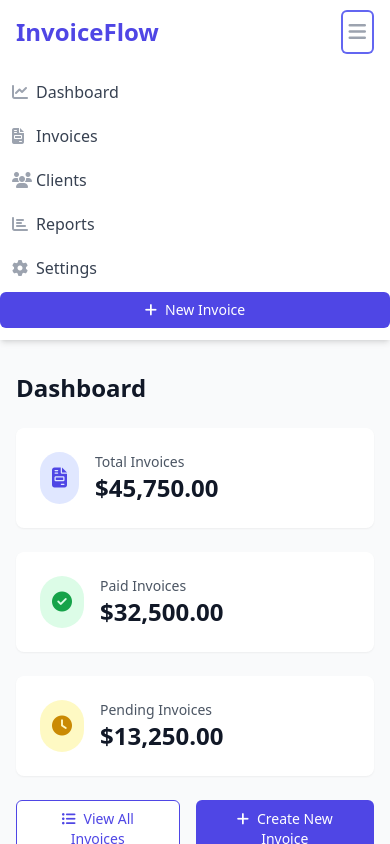
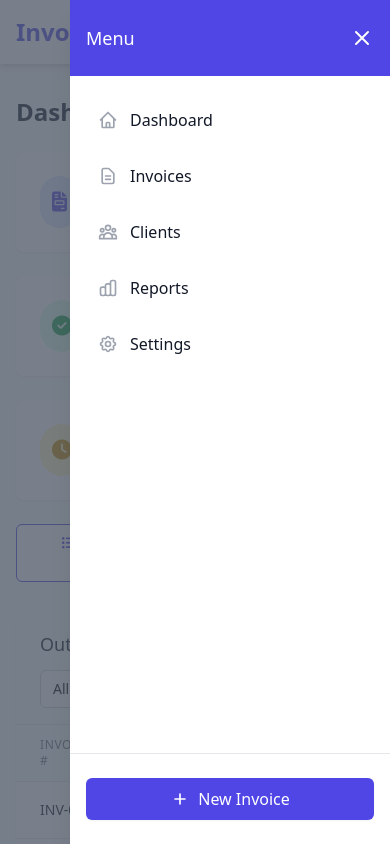
Before and after one commit to dmf-tech/invoice_management, a plain HTML site: page index.html in a window 390 px wide. Both pictures are taken after a click on the button "Open main menu". Shown: the top 844 px of the page. Drawn offline with nearby package versions, Linux system fonts and the light colour scheme.

Commit message:
Refactor mobile menu implementation for improved responsiveness and user experience. Replace existing menu structure with a sliding panel that overlays the content, enhancing visibility and accessibility. Add functionality to close the menu when clicking outside or pressing the escape key, ensuring a seamless interaction.

```diff
--- a/index.html
+++ b/index.html
@@ -66,32 +66,63 @@
         </div>
 
         <!-- Mobile menu -->
-        <div class="sm:hidden hidden" id="mobile-menu">
-            <div class="pt-2 pb-3 space-y-1">
-                <a href="#" class="flex items-center px-3 py-2 rounded-md text-base font-medium text-gray-700 hover:text-gray-900 hover:bg-gray-50" onclick="handleNavClick(event, 'Dashboard')">
-                    <i class="fas fa-chart-line w-6 text-gray-400"></i>
+        <div id="mobileMenu" class="fixed inset-0 bg-gray-600 bg-opacity-75 z-50 hidden transition-opacity duration-300 ease-in-out">
+            <div class="fixed inset-y-0 right-0 max-w-xs w-full bg-white shadow-xl transform transition-transform duration-300 ease-in-out translate-x-full">
+                <div class="h-full flex flex-col">
+                    <div class="px-4 py-6 bg-indigo-600">
+                        <div class="flex items-center justify-between">
+                            <h2 class="text-lg font-medium text-white">Menu</h2>
+                            <button onclick="toggleMobileMenu()" class="text-white hover:text-gray-200 focus:outline-none">
+                                <svg class="h-6 w-6" fill="none" stroke="currentColor" viewBox="0 0 24 24">
+                                    <path stroke-linecap="round" stroke-linejoin="round" stroke-width="2" d="M6 18L18 6M6 6l12 12"></path>
+                                </svg>
+                            </button>
+                        </div>
+                    </div>
+                    <div class="flex-1 px-4 py-6 overflow-y-auto">
+                        <nav class="space-y-4">
+                            <a href="#" class="flex items-center px-3 py-2 rounded-md text-base font-medium text-gray-900 hover:bg-gray-50 hover:text-indigo-600 transition-colors duration-200">
+                                <svg class="w-5 h-5 mr-3 text-gray-400" fill="none" stroke="currentColor" viewBox="0 0 24 24">
+                                    <path stroke-linecap="round" stroke-linejoin="round" stroke-width="2" d="M3 12l2-2m0 0l7-7 7 7M5 10v10a1 1 0 001 1h3m10-11l2 2m-2-2v10a1 1 0 01-1 1h-3m-6 0a1 1 0 001-1v-4a1 1 0 011-1h2a1 1 0 011 1v4a1 1 0 001 1m-6 0h6"></path>
+                                </svg>
                                 Dashboard
                             </a>
-                <a href="#" class="flex items-center px-3 py-2 rounded-md text-base font-medium text-gray-700 hover:text-gray-900 hover:bg-gray-50" onclick="handleNavClick(event, 'Invoices')">
-                    <i class="fas fa-file-invoice w-6 text-gray-400"></i>
+                            <a href="#" class="flex items-center px-3 py-2 rounded-md text-base font-medium text-gray-900 hover:bg-gray-50 hover:text-indigo-600 transition-colors duration-200">
+                                <svg class="w-5 h-5 mr-3 text-gray-400" fill="none" stroke="currentColor" viewBox="0 0 24 24">
+                                    <path stroke-linecap="round" stroke-linejoin="round" stroke-width="2" d="M9 12h6m-6 4h6m2 5H7a2 2 0 01-2-2V5a2 2 0 012-2h5.586a1 1 0 01.707.293l5.414 5.414a1 1 0 01.293.707V19a2 2 0 01-2 2z"></path>
+                                </svg>
                                 Invoices
                             </a>
-                <a href="#" class="flex items-center px-3 py-2 rounded-md text-base font-medium text-gray-700 hover:text-gray-900 hover:bg-gray-50" onclick="handleNavClick(event, 'Clients')">
-                    <i class="fas fa-users w-6 text-gray-400"></i>
+                            <a href="#" class="flex items-center px-3 py-2 rounded-md text-base font-medium text-gray-900 hover:bg-gray-50 hover:text-indigo-600 transition-colors duration-200">
+                                <svg class="w-5 h-5 mr-3 text-gray-400" fill="none" stroke="currentColor" viewBox="0 0 24 24">
+                                    <path stroke-linecap="round" stroke-linejoin="round" stroke-width="2" d="M17 20h5v-2a3 3 0 00-5.356-1.857M17 20H7m10 0v-2c0-.656-.126-1.283-.356-1.857M7 20H2v-2a3 3 0 015.356-1.857M7 20v-2c0-.656.126-1.283.356-1.857m0 0a5.002 5.002 0 019.288 0M15 7a3 3 0 11-6 0 3 3 0 016 0zm6 3a2 2 0 11-4 0 2 2 0 014 0zM7 10a2 2 0 11-4 0 2 2 0 014 0z"></path>
+                                </svg>
                                 Clients
                             </a>
-                <a href="#" class="flex items-center px-3 py-2 rounded-md text-base font-medium text-gray-700 hover:text-gray-900 hover:bg-gray-50" onclick="handleNavClick(event, 'Reports')">
-                    <i class="fas fa-chart-bar w-6 text-gray-400"></i>
+                            <a href="#" class="flex items-center px-3 py-2 rounded-md text-base font-medium text-gray-900 hover:bg-gray-50 hover:text-indigo-600 transition-colors duration-200">
+                                <svg class="w-5 h-5 mr-3 text-gray-400" fill="none" stroke="currentColor" viewBox="0 0 24 24">
+                                    <path stroke-linecap="round" stroke-linejoin="round" stroke-width="2" d="M9 19v-6a2 2 0 00-2-2H5a2 2 0 00-2 2v6a2 2 0 002 2h2a2 2 0 002-2zm0 0V9a2 2 0 012-2h2a2 2 0 012 2v10m-6 0a2 2 0 002 2h2a2 2 0 002-2m0 0V5a2 2 0 012-2h2a2 2 0 012 2v14a2 2 0 01-2 2h-2a2 2 0 01-2-2z"></path>
+                                </svg>
                                 Reports
                             </a>
-                <a href="#" class="flex items-center px-3 py-2 rounded-md text-base font-medium text-gray-700 hover:text-gray-900 hover:bg-gray-50" onclick="handleNavClick(event, 'Settings')">
-                    <i class="fas fa-cog w-6 text-gray-400"></i>
+                            <a href="#" class="flex items-center px-3 py-2 rounded-md text-base font-medium text-gray-900 hover:bg-gray-50 hover:text-indigo-600 transition-colors duration-200">
+                                <svg class="w-5 h-5 mr-3 text-gray-400" fill="none" stroke="currentColor" viewBox="0 0 24 24">
+                                    <path stroke-linecap="round" stroke-linejoin="round" stroke-width="2" d="M10.325 4.317c.426-1.756 2.924-1.756 3.35 0a1.724 1.724 0 002.573 1.066c1.543-.94 3.31.826 2.37 2.37a1.724 1.724 0 001.065 2.572c1.756.426 1.756 2.924 0 3.35a1.724 1.724 0 00-1.066 2.573c.94 1.543-.826 3.31-2.37 2.37a1.724 1.724 0 00-2.572 1.065c-.426 1.756-2.924 1.756-3.35 0a1.724 1.724 0 00-2.573-1.066c-1.543.94-3.31-.826-2.37-2.37a1.724 1.724 0 00-1.065-2.572c-1.756-.426-1.756-2.924 0-3.35a1.724 1.724 0 001.066-2.573c-.94-1.543.826-3.31 2.37-2.37.996.608 2.296.07 2.572-1.065z"></path>
+                                    <path stroke-linecap="round" stroke-linejoin="round" stroke-width="2" d="M15 12a3 3 0 11-6 0 3 3 0 016 0z"></path>
+                                </svg>
                                 Settings
                             </a>
-                <button class="w-full flex items-center justify-center bg-indigo-600 text-white px-4 py-2 rounded-md text-sm font-medium hover:bg-indigo-700 focus:outline-none focus:ring-2 focus:ring-offset-2 focus:ring-indigo-500 mt-2" onclick="handleNewInvoice()">
-                    <i class="fas fa-plus mr-2"></i>
+                        </nav>
+                    </div>
+                    <div class="px-4 py-6 border-t border-gray-200">
+                        <button class="w-full flex items-center justify-center px-4 py-2 border border-transparent rounded-md shadow-sm text-base font-medium text-white bg-indigo-600 hover:bg-indigo-700 focus:outline-none focus:ring-2 focus:ring-offset-2 focus:ring-indigo-500 transition-colors duration-200">
+                            <svg class="w-5 h-5 mr-2" fill="none" stroke="currentColor" viewBox="0 0 24 24">
+                                <path stroke-linecap="round" stroke-linejoin="round" stroke-width="2" d="M12 6v6m0 0v6m0-6h6m-6 0H6"></path>
+                            </svg>
                             New Invoice
                         </button>
+                    </div>
+                </div>
             </div>
         </div>
     </nav>
@@ -317,9 +348,51 @@
     <script>
         // Toggle mobile menu
         function toggleMobileMenu() {
-            const mobileMenu = document.getElementById('mobile-menu');
-            mobileMenu.classList.toggle('hidden');
+            const mobileMenu = document.getElementById('mobileMenu');
+            const menuPanel = mobileMenu.querySelector('div > div');
+
+            if (mobileMenu.classList.contains('hidden')) {
+                // Show menu
+                mobileMenu.classList.remove('hidden');
+                // Trigger reflow
+                mobileMenu.offsetHeight;
+                // Add opacity
+                mobileMenu.classList.add('opacity-100');
+                // Slide in panel
+                menuPanel.classList.remove('translate-x-full');
+            } else {
+                // Slide out panel
+                menuPanel.classList.add('translate-x-full');
+                // Fade out overlay
+                mobileMenu.classList.remove('opacity-100');
+                // Wait for animation to complete
+                setTimeout(() => {
+                    mobileMenu.classList.add('hidden');
+                }, 300);
             }
+        }
+
+        // Close menu when clicking outside
+        document.addEventListener('click', function(event) {
+            const mobileMenu = document.getElementById('mobileMenu');
+            const menuPanel = mobileMenu.querySelector('div > div');
+
+            if (!mobileMenu.classList.contains('hidden') &&
+                !menuPanel.contains(event.target) &&
+                !event.target.closest('button[onclick="toggleMobileMenu()"]')) {
+                toggleMobileMenu();
+            }
+        });
+
+        // Close menu on escape key
+        document.addEventListener('keydown', function(event) {
+            if (event.key === 'Escape') {
+                const mobileMenu = document.getElementById('mobileMenu');
+                if (!mobileMenu.classList.contains('hidden')) {
+                    toggleMobileMenu();
+                }
+            }
+        });
 
         // Navigation Click Handler
         function handleNavClick(event, section) {
```
Also changed, not shown: 1 other file. Lines whose indentation alone changed are shown as unchanged.
